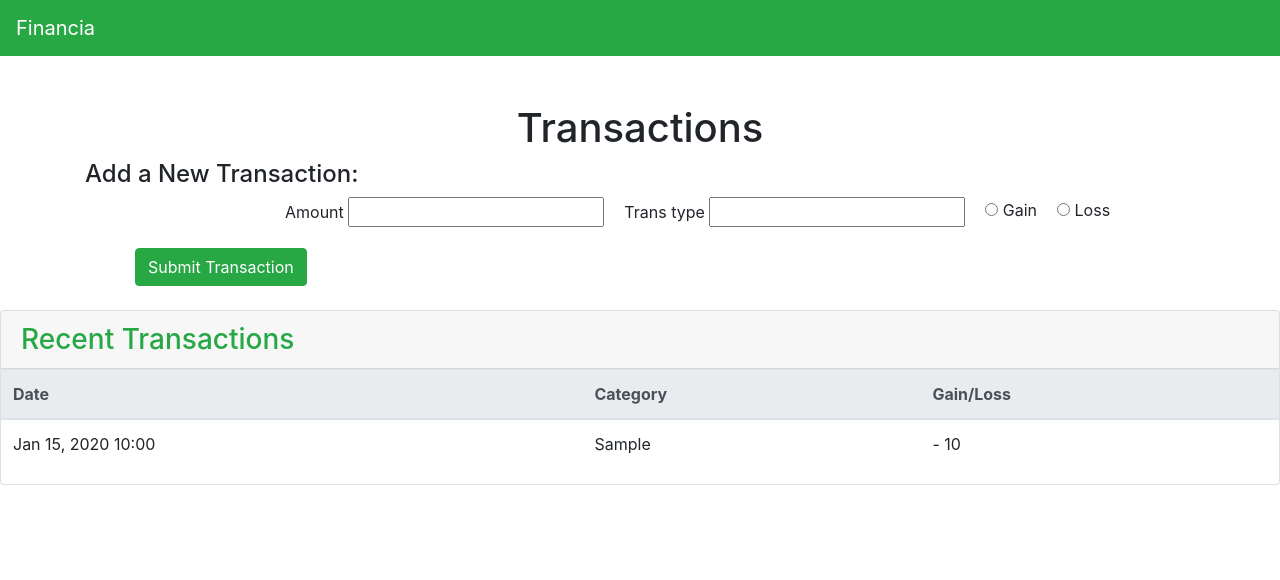
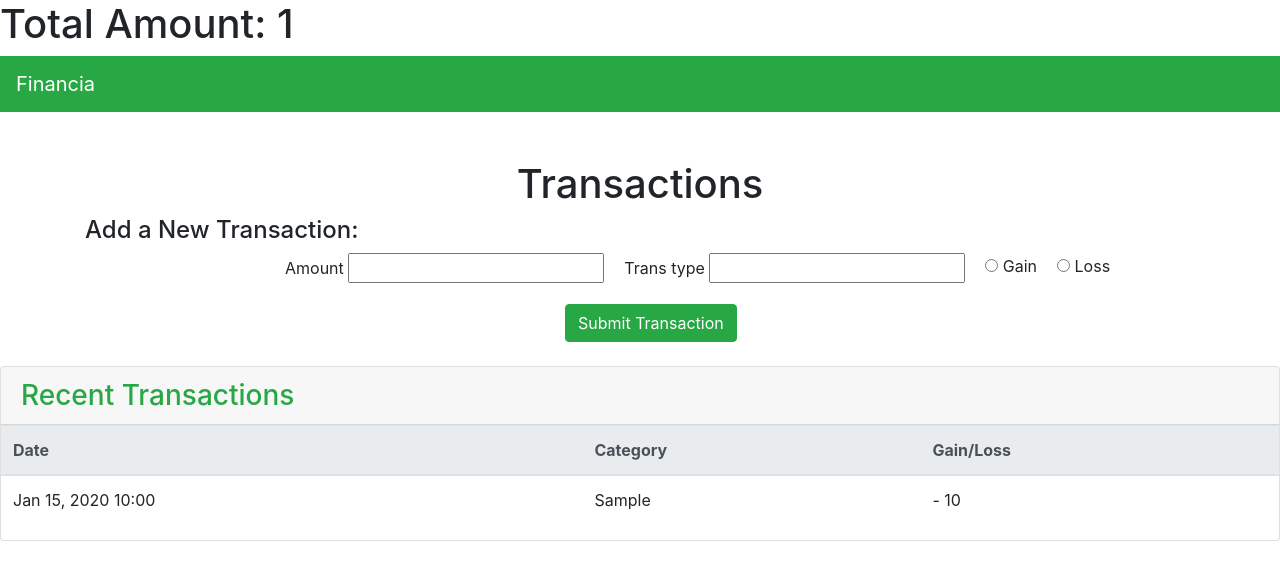
Before and after one commit to vigu2021/Financia, a Django app: template finances/templates/transaction_form.html in a window 1280 px wide. Shown: the top 580 px of the page. Run offline with Django 5.2, Linux system fonts and the light colour scheme; the template is opened without the code that fills it: most values are stand-ins (such as "Sample title", 1, 10 or a date in 2020); form fields are guessed from the names that the template uses; some libraries are stand-ins or nearby versions.

Commit message:
Displayed total amount

```diff
--- a/finances/forms.py
+++ b/finances/forms.py
@@ -5,3 +5,9 @@ class TransactionForm(forms.ModelForm):
     class Meta:
         model = Transaction
         fields = ['amount', 'trans_type', 'is_gain']
+
+    def clean_amount(self):
+        amount = self.cleaned_data.get('amount')
+        if amount is not None and amount <= 0:
+            raise forms.ValidationError("The amount must be greater than 0.")
+        return amount
--- a/finances/templates/transaction_form.html
+++ b/finances/templates/transaction_form.html
@@ -16,7 +16,7 @@
         }
         .form-row {
             display: flex;
-            gap: 15px; /
+            gap: 15px;
             align-items: center;
         }
         .radio-group {
@@ -26,6 +26,7 @@
     </style>
 </head>
 <body>
+    <h1>Total Amount: {{ total_amount }}</h1>
     <nav class="navbar navbar-expand-lg bg-success">
         <a class="navbar-brand text-white" href="{% url 'home' %}">Financia</a>
         <button class="navbar-toggler" type="button" data-toggle="collapse" data-target="#navbarNav" aria-controls="navbarNav" aria-expanded="false" aria-label="Toggle navigation">
@@ -67,6 +68,11 @@
                         <div>
                             {{ form.amount.label_tag }}
                             {{ form.amount }}
+                            <small class="text-danger" style="min-height: 20px; margin-top: 5px;">
+                                {% if form.amount.errors %}
+                                    {{ form.amount.errors.0 }}
+                                {% endif %}
+                            </small>
                         </div>
 
                         <!-- Trans Type Field -->
@@ -86,7 +92,7 @@
                         </div>
                     </div>
 
-                    <button type="submit" class="btn btn-success mt-3" style="margin-left: 50px;">Submit Transaction</button>
+                    <button type="submit" class="btn btn-success mt-3" style="margin-left: 480px;">Submit Transaction</button>
                 </form>
             </div>
         </div>
```
Also changed, not shown: finances/utils.py (added, +13 -0 lines), finances/views.py (+17 -8 lines).
